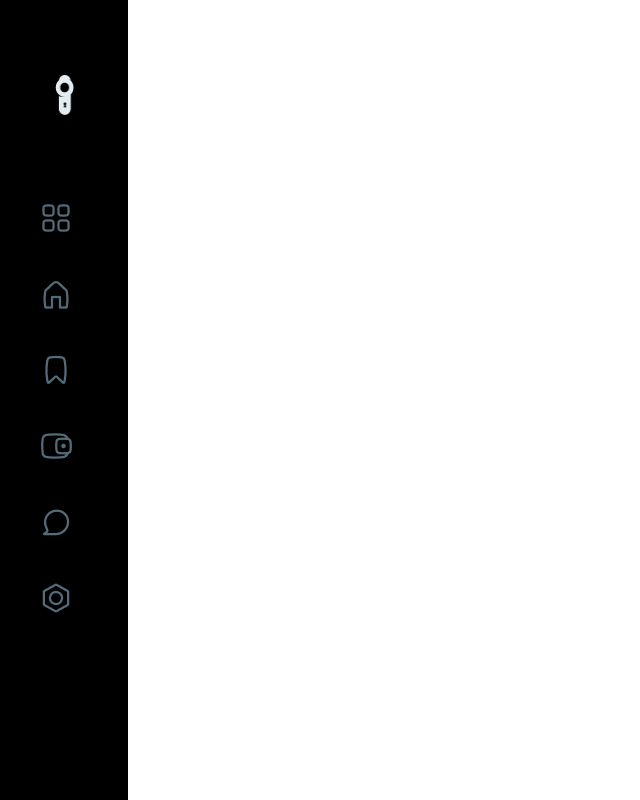
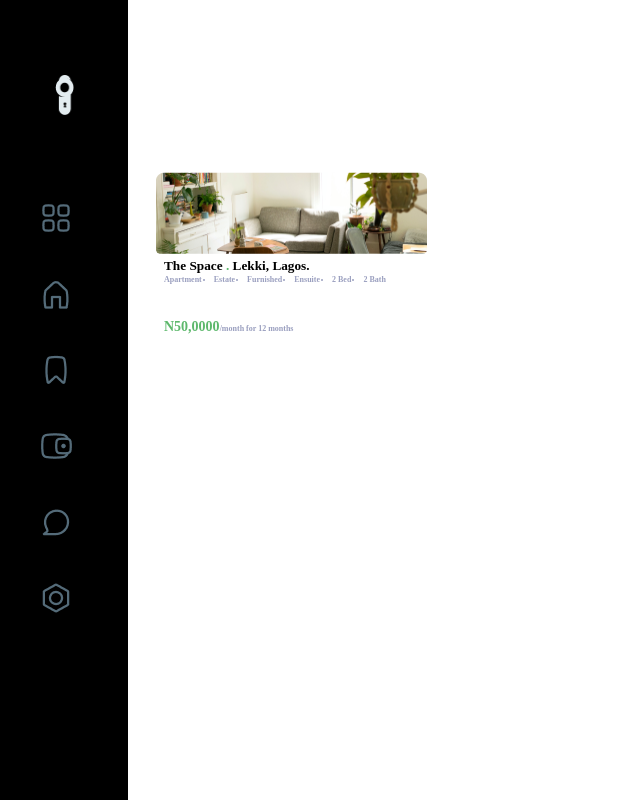
Before and after one commit to LamideAnifowoshe/knob, a React (Create React App) app: page / in a window 1280 px wide. Shown: the top 800 px of the page, without its empty margins (0-640 px from the left). Built offline with nearby package versions, Linux system fonts and the light colour scheme.

Commit message:
import MySpace and render

```diff
--- a/src/App.js
+++ b/src/App.js
@@ -1,13 +1,19 @@
 import Navbar from "./components/Navbar";
 import { useMediaQuery } from "react-responsive";
 import NavbarMobile from "./components/NavbarMobile";
+import MySpace from "./components/MySpace";
 
 function App() {
   const isDesktopOrLaptop = useMediaQuery({
     query: "(min-width: 1224px)",
   });
 
-  return <div>{isDesktopOrLaptop ? <Navbar /> : <NavbarMobile />}</div>;
+  return (
+    <div>
+      {isDesktopOrLaptop ? <Navbar /> : <NavbarMobile />}
+      <MySpace />
+    </div>
+  );
 }
 
 export default App;
```
